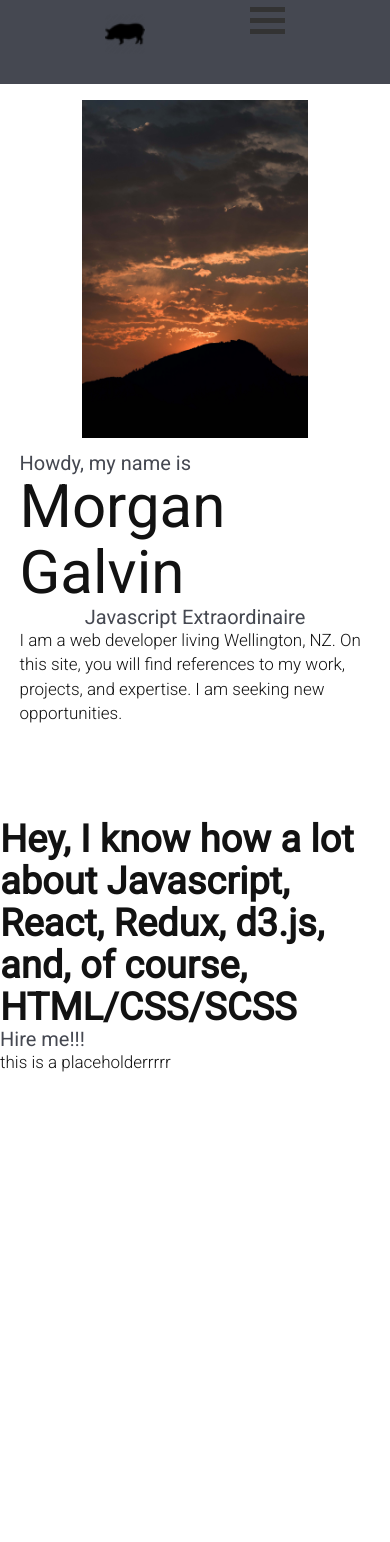
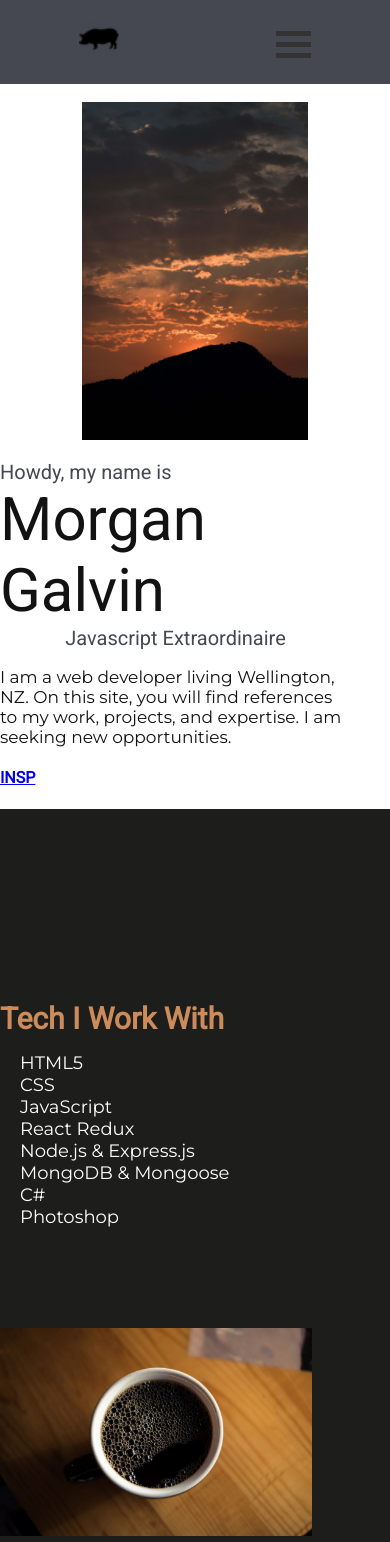
Before and after one commit to LudwigThePig/ludwigThePig.com, a React (Create React App) app: page / in a window 390 px wide. Shown: the top 1542 px of the page. Built offline with nearby package versions, Linux system fonts and the light colour scheme.

Commit message:
html and css for tech component 90% done

```diff
--- a/public/index.html
+++ b/public/index.html
@@ -32,13 +32,14 @@
     <meta name="author" content="Morgan Galvin">
     <meta name="Description" content="Morgan is a photographer and coder based out of Durango Colorado.">
 
-    <!-- Latest compiled and minified CSS -->
-<link rel="stylesheet" href="https://maxcdn.bootstrapcdn.com/bootstrap/3.3.7/css/bootstrap.min.css" integrity="sha384-BVYiiSIFeK1dGmJRAkycuHAHRg32OmUcww7on3RYdg4Va+PmSTsz/K68vbdEjh4u" crossorigin="anonymous">
+
 
 <!-- Optional theme -->
 <link rel="stylesheet" href="https://maxcdn.bootstrapcdn.com/bootstrap/3.3.7/css/bootstrap-theme.min.css" integrity="sha384-rHyoN1iRsVXV4nD0JutlnGaslCJuC7uwjduW9SVrLvRYooPp2bWYgmgJQIXwl/Sp" crossorigin="anonymous">
 
 <link href="https://fonts.googleapis.com/css?family=Roboto:300,400" rel="stylesheet">
+<link href="https://fonts.googleapis.com/css?family=Montserrat" rel="stylesheet">
+
 
   </head>
   <body>
--- a/src/App.js
+++ b/src/App.js
@@ -2,6 +2,7 @@ import React, { Component } from 'react';
 import './App.scss';
 import brand from './img/favicon.png';
 import perins from './img/perins-fire-md.jpg'
+import coffee from './img/Coffee-md.jpg'
 import { library } from '@fortawesome/fontawesome-svg-core';
 import { FontAwesomeIcon } from '@fortawesome/react-fontawesome';
 import { fab } from '@fortawesome/free-brands-svg-icons'
@@ -149,6 +150,7 @@ class Home extends Component{
           <h2 style={{textAlign: 'center'}}>Javascript Extraordinaire</h2>
           <p>I am a web developer living Wellington, NZ. On this site, you will find references to my work, projects, and expertise. I am seeking new opportunities.
           </p>
+          <h4><a href='https://www.duracellenergybank.com/'>INSP</a></h4>
         </div>
       </div>
 
@@ -160,9 +162,29 @@ class Tech extends Component{
   render(){
     return(
       <div id="tech" className="body">
-        <h1>Hey, I know how a lot about Javascript, React, Redux, d3.js, and, of course, HTML/CSS/SCSS</h1>
-        <h2>Hire me!!!</h2>
-        <p>this is a placeholderrrrr</p>
+        <div className="left-col">
+          <h1>Tech I Work With</h1>
+          <ul>
+            <li>HTML5</li>
+            <li>CSS</li>
+            <li>JavaScript</li>
+            <li>React  Redux</li>
+            <li>Node.js & Express.js</li>
+            <li>MongoDB & Mongoose</li>
+            <li>C#</li>
+            <li>Photoshop</li>
+          </ul>
+        </div>
+        <div className="right-col">
+        <img src={coffee} alt="81301 Coffee" />
+          <h1>Tech I Want to Work With</h1>
+          <ul>
+              <li>Everything</li>
+              <li></li>
+              <li></li>
+              <li></li>
+            </ul>
+          </div>
       </div>
     )
   }
@@ -221,7 +243,9 @@ class Footer extends Component{
       <a href="https://www.linkedin.com/in/morgangalvin">
         <FontAwesomeIcon icon={['fab', 'linkedin']} className='fa' size="3x" />
       </a>
-      <FontAwesomeIcon icon={['fab', 'github']} className='fa' size="3x" />
+      <a href="https://github.com/LudwigThePig">
+        <FontAwesomeIcon icon={['fab', 'github']} className='fa' size="3x" />
+      </a>
       <a href="https://codepen.io/moegain/">
         <FontAwesomeIcon icon={['fab', 'codepen']} className='fa'  size="3x" />
       </a>
--- a/src/App.scss
+++ b/src/App.scss
@@ -8,11 +8,45 @@ body{
   font-family: 'Roboto', sans-serif;
   font-weight: 100;
   color: #121212;
-
 }
 html {
   scroll-behavior: smooth;
 }
+
+h1{
+  font-size: 40px;
+  font-weight: 500;
+}
+h2{
+  font-size: 32px;
+  font-weight: 400;
+}
+
+p, li{
+  font-family: 'Montserrat', sans-serif;
+  font-size: 22px;
+}
+ul{
+  list-style: none;
+}
+
+@media screen and (max-width: $break-medium){
+  h1{
+    font-size: 38px;
+    font-weight: bold;
+    margin: 0;
+  }
+  h2{
+    font-size: 20px;
+    font-weight: 400;
+    padding: 0;
+    margin: 0;
+  }
+  p{
+    font-size: 17px;
+  }
+}
+
 //END MAJOR STYLING AND VARIABLE DECLARATIONS
 
 
@@ -20,8 +54,8 @@ html {
 .navbar{
   background-color: $primary-clr;
   display: flex;
-  align-items: center;
-  justify-content: space-between;
+  align-items: baseline;
+  justify-content: space-around;
   height: 10vh;
   position: fixed;
   top: 0;
@@ -31,6 +65,7 @@ html {
   a{
     color: $text-clr;
     font-size: 1.5em;
+    text-decoration: none;
   }
   a:hover, .active{
     color: white;
@@ -71,9 +106,10 @@ html {
 
 @media screen and (max-width: $break-medium){
   .navbar{
-    align-items: flex-start;
+    align-items: center;
   }
   .hamburger{
+    margin-top: 5px;
     display: inline-block;
     cursor: pointer;
     z-index: 2;
@@ -105,39 +141,9 @@ html {
 //BEGIN BODY STYLING
 .body{
   padding-top: 10vh;
-  height: 90vh;
+  height: 100vh;
 }
 
-h1{
-  font-size: 40px;
-  font-weight: 500;
-}
-h2{
-  font-size: 30px;
-  font-weight: 400;
-  color: $primary-clr;
-}
-
-p{
-  font-size: 22px;
-}
-
-@media screen and (max-width: $break-medium){
-  h1{
-    font-size: 38px;
-    font-weight: bold;
-    margin: 0;
-  }
-  h2{
-    font-size: 20px;
-    font-weight: 400;
-    padding: 0;
-    margin: 0;
-  }
-  p{
-    font-size: 17px;
-  }
-}
 //END BODY STYLING
 
 //BEGIN HOME STYLING
@@ -159,8 +165,7 @@ p{
     font-size: 60px;
     font-weight: 500;
     margin: 0;
-  }
-  h2{
+  }  h2{
     padding: 0;
     margin: 0;
     color: $primary-clr;
@@ -176,6 +181,7 @@ p{
 @media screen and (max-width: 590px){
   #home{
     flex-flow: wrap;
+    justify-content: space-between;
     height: 100%;
     img{
       max-height: 40vh;
@@ -188,7 +194,81 @@ p{
 }
 
 //END HOME STYLING
+//BEGIN TECH STYLINE
 
+#tech{
+  background: #1d1d1b ;
+  color: #fff;
+  display: flex;
+  justify-content: space-around;
+  h1{
+    color: #CB8B5A;
+  }
+  li{
+    font-size: 30px;
+  }
+  .right-col{
+    h1, p{
+      text-align: right;
+    }
+  }
+  img{
+    width: 45vw;
+    height: auto;
+}
+}
+@media screen and (max-width: $break-large){
+  #tech{
+    .right-col{
+      margin-top: 10vh;
+    }
+    h1{
+    font-size: 32px;
+    }
+    li{
+      font-size: 22px;
+    }
+  }
+}
+@media screen and (max-width: $break-medium){
+  #tech{
+    flex-flow: column;
+    justify-content: center;
+    h1{
+      font-size: 30px;
+    }
+    li{
+      font-size: 18px;
+    }
+    ul{
+      margin-left: -20px;
+      }
+      img{
+      width: 80vw;
+      }
+
+  }
+
+}
+//END TECH STYLING
+//BEGIN ABOUT STYLING
+@media screen and (max-width: $break-large){
+  #about{
+  height: 110vh;
+}
+}
+@media screen and (max-width: $break-medium){
+  #about{
+  height: 130vh;
+}
+}
+//END ABOUT STYLINIG
+//BEGIN CONTACT STYLING
+#contact{
+  height: 50vh;
+}
+
+//END CONTACT STYLING
 //BEGIN FOOTER STYLING
 footer{
   background-color:#343434;
```
Also changed, not shown: src/img/Coffee-md.jpg (added).
